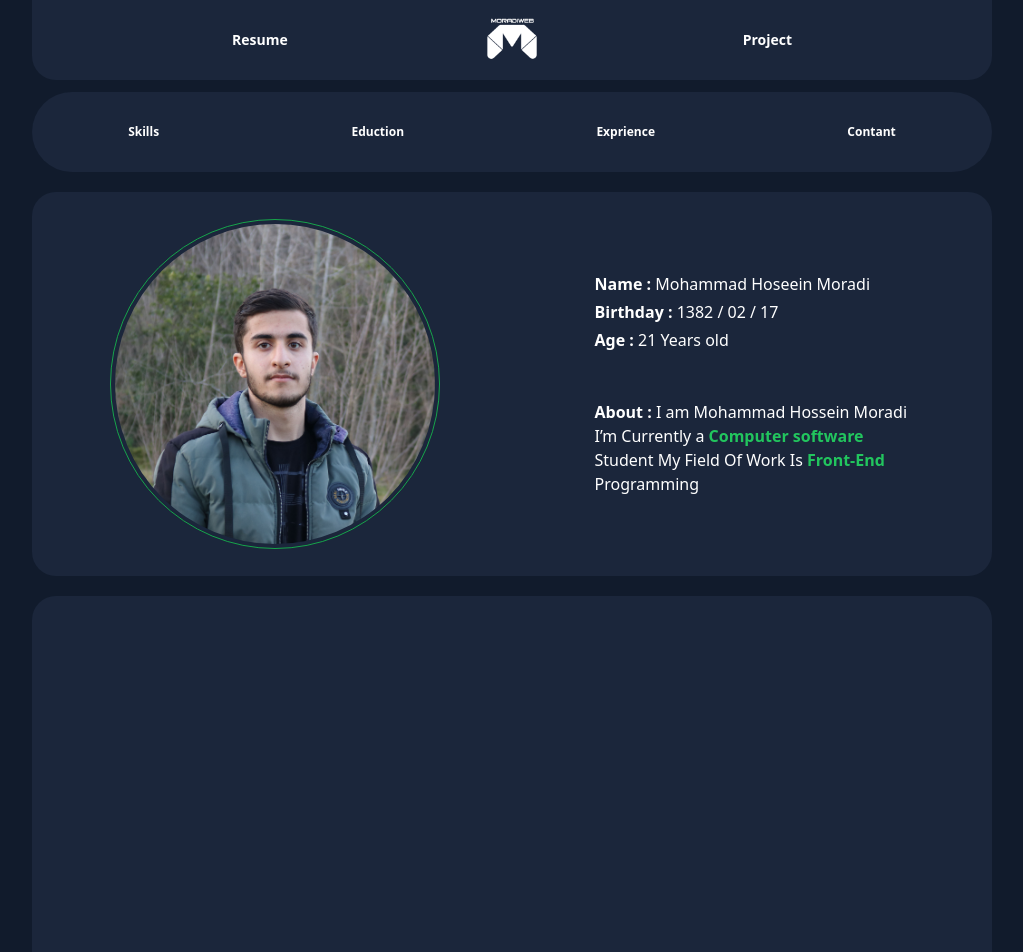
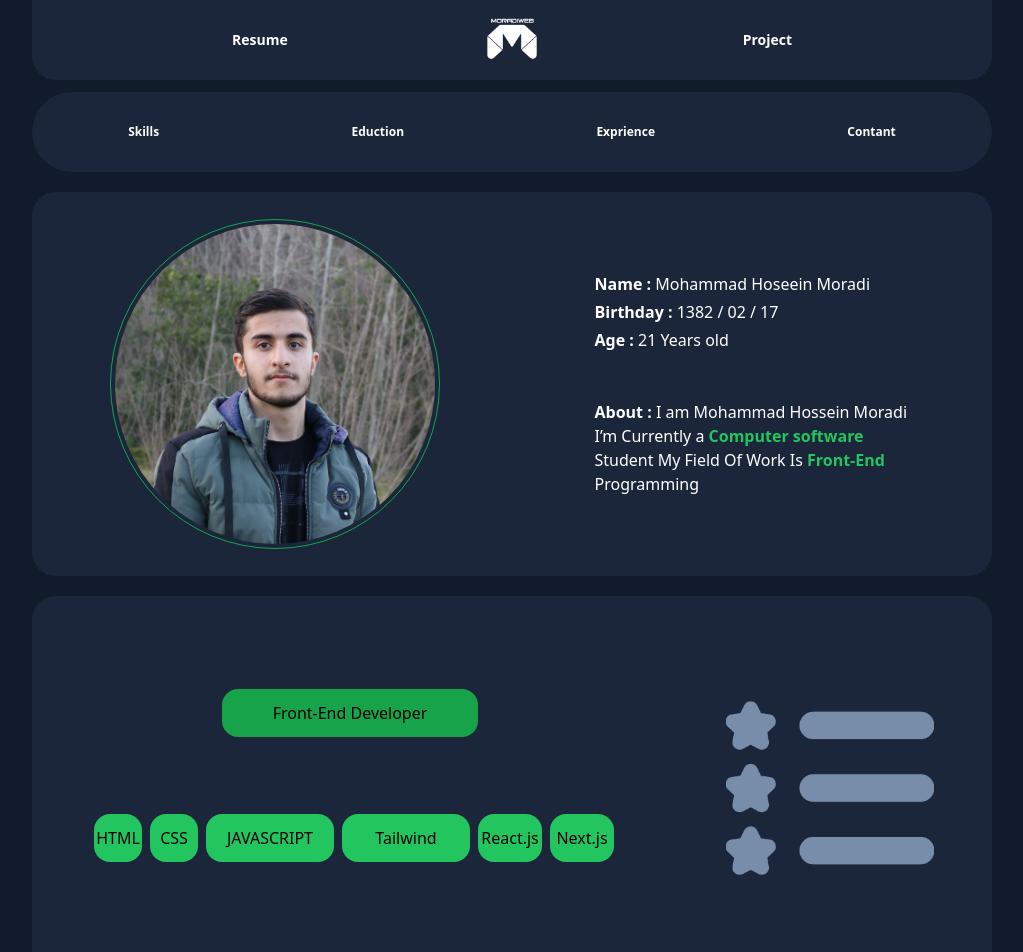
Before and after one commit to moradiweb-ir/moradiweb.ir, a React (Vite) app: page / in a window 1280 px wide. Shown: the top 952 px of the page, without its empty margins (128-1151 px from the left). Built offline with nearby package versions, Linux system fonts and the light colour scheme.

Commit message:
build Folder image-skills and Build Elements Box-skills

```diff
--- a/src/components/Box_skills/Box_skills.jsx
+++ b/src/components/Box_skills/Box_skills.jsx
@@ -1,10 +1,29 @@
+import Image_Skills from "./Image_skills/skills-image.png"
 export default function Box_skills(){
     return(
         <div>
-             <div className="flex flex-wrap  justify-around  mt-5">
-            <div className="flex w-9/12 h-96
+             <div className=" flex justify-center flex-nowrap mt-5">
+            <div className=" flex flex-row-reverse flex-wrap justify-around items-center content-center  w-9/12 h-96
      bg-boxblue rounded-3xl  shadow shadow-transparent
       delay-50 hover:shadow-GRC transition-all delay-50">
+           <div className="flex flex-wrap items-center  ">
+        <img className="flex  w-52 h-52 m-10 " src={Image_Skills} alt="" />
+        </div>
+        <div className=" flex  flex-wrap items-center w-[600px] h-[350px] bg-transparent ">
+            <div className=" flex justify-center w-full">
+                <p className="flex  items-center justify-center rounded-2xl  w-64 h-12 bg-green-600">Front-End Developer</p>
+            </div>
+            <div className="flex flex-wrap w-[100%] justify-center mt-[-100px] ">
+            <p className="flex flex-wrap  items-center justify-center rounded-2xl  w-12 h-12 bg-green-500 ml-2">HTML</p>
+            <p className="flex flex-wrap items-center justify-center rounded-2xl  w-12 h-12 bg-green-500 ml-2">CSS</p>
+            <p className="flex flex-wrap items-center justify-center rounded-2xl  w-32 h-12 bg-green-500 ml-2">JAVASCRIPT</p>
+            <p className="flex flex-wrap items-center justify-center rounded-2xl  w-32 h-12 bg-green-500 ml-2">Tailwind</p>
+            <p className="flex flex-wrap items-center justify-center rounded-2xl  w-16 h-12 bg-green-500 ml-2">React.js</p>
+            <p className="flex flex-wrap items-center justify-center rounded-2xl  w-16 h-12 bg-green-500 ml-2">Next.js</p>
+            </div>
+        </div>
+
+
       </div>
         </div>
         </div>
```
Also changed, not shown: src/components/Box_skills/Image_skills/skills-image.png (added).
